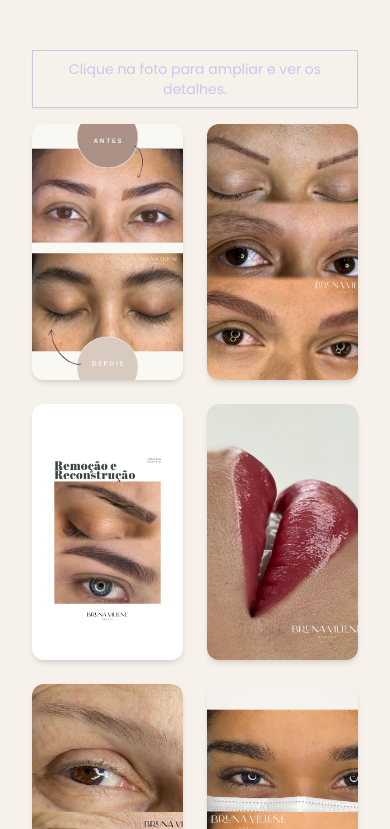
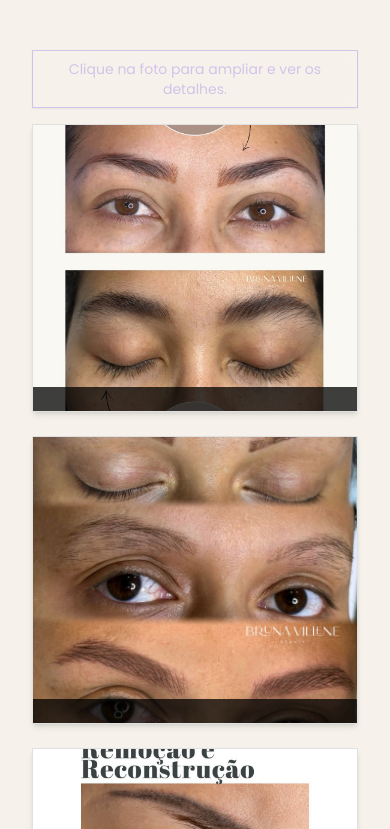
Before and after one commit to Lucas-Teixeiraa/BrunaVilleneBeauty, a Next.js app: page / in a window 390 px wide. Shown: the part 4875-5704 px from the top of the page. Built offline with nearby package versions, Linux system fonts and the light colour scheme.

Commit message:
/fix: image show

```diff
--- a/src/app/page.tsx
+++ b/src/app/page.tsx
@@ -169,6 +169,10 @@ export default function Home() {
   const handleInputChange = (e: React.ChangeEvent<HTMLInputElement | HTMLTextAreaElement>) => {
     const { name, value } = e.target;
     setFormData((prev) => ({ ...prev, [name]: value }));
+  };
+
+  const handleImageClick = (image: string) => {
+    setSelectedImage(image);
   };
 
   return (
@@ -461,16 +465,13 @@ export default function Home() {
               </p>
             </Card>
             </div>
-          <div className="grid grid-cols-2 md:grid-cols-4 gap-6">
+          <div className="grid grid-cols-1 sm:grid-cols-2 lg:grid-cols-4 gap-6">
             {gallery.map((item, index) => (
               <div
                 key={index}
-                className="group relative h-64 overflow-hidden rounded-xl shadow-md hover:shadow-xl transition-all duration-300"
-                onClick={() => setSelectedImage(item.image)}
+                className="group relative h-72 border border-[var(--border)] rounded-md overflow-hidden shadow-md"
+                onClick={() => handleImageClick(item.image)}
               >
-                <div className="absolute inset-0 bg-gradient-to-b from-transparent via-transparent to-[rgba(93,64,55,0.7)] z-10 opacity-0 group-hover:opacity-100 transition-opacity duration-300"></div>
-
-                <div className="relative h-full w-full overflow-hidden">
                 <CustomImage
                   src={item.image}
                   alt={`Trabalho realizado ${index + 1}`}
@@ -478,12 +479,7 @@ export default function Home() {
                   sizes="(max-width: 768px) 50vw, 25vw"
                   className="object-cover transition-transform duration-500 group-hover:scale-110"
                 />
-                </div>
-
-                <div className="absolute bottom-0 left-0 right-0 p-4 z-20 transform translate-y-full group-hover:translate-y-0 transition-transform duration-300">
-                  <button className="bg-white/90 backdrop-blur-sm text-[var(--foreground)] py-2 px-4 rounded-full text-sm font-medium hover:bg-white transition-colors duration-300">
-                    Ver detalhes
-                  </button>
+                <div className="absolute bottom-0 left-0 right-0 bg-black bg-opacity-75 text-white p-3">
                 </div>
               </div>
             ))}
@@ -506,7 +502,7 @@ export default function Home() {
                 Belo Horizonte - MG
                 <br />
                 <a
-                  href="tel:+5531920026350"
+                  href="tel:55319920026350"
                   className="text-[var(--icon-active)] hover:underline"
                 >
                   +55 31 9200-2635
```
Lines whose indentation alone changed are shown as unchanged.
